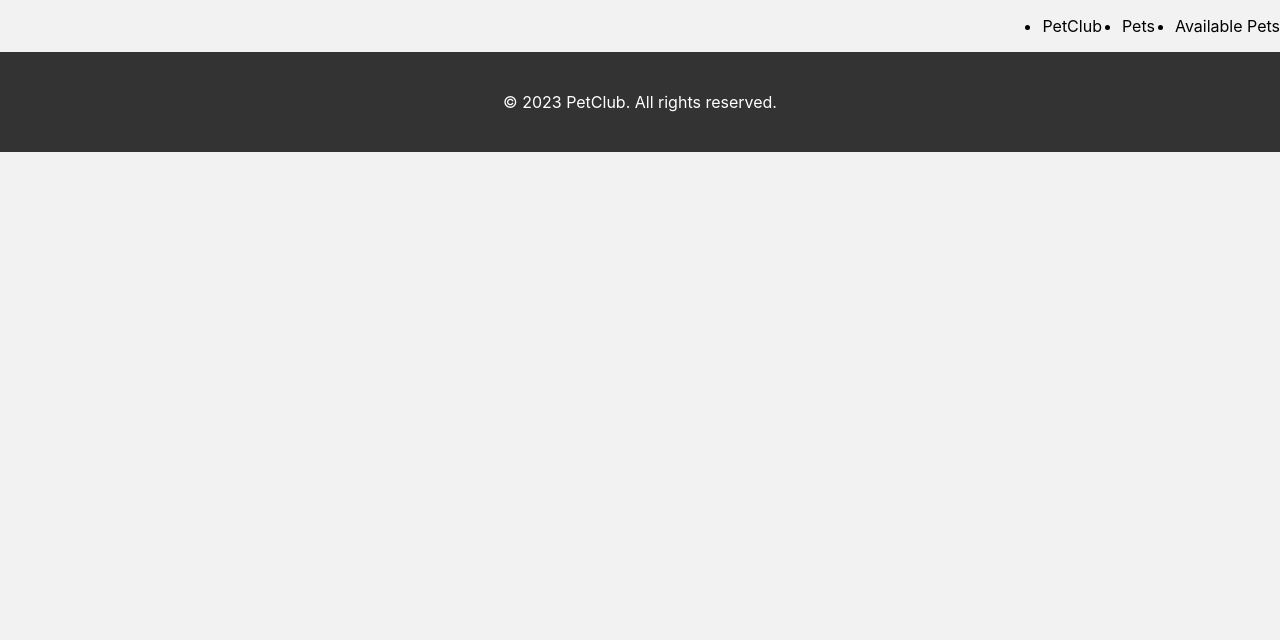
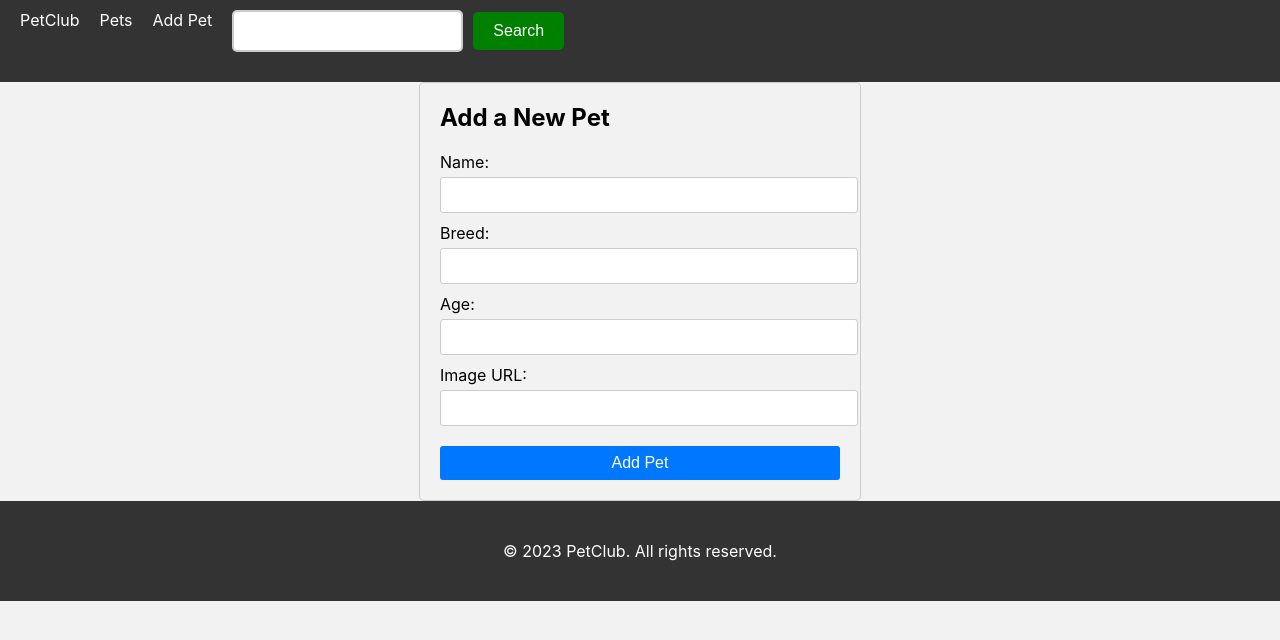
Before and after one commit to DOROTHY2322/phase--3-petfinder-client, a React (Create React App) app: page /add-pet in a window 1280 px wide. Shown: the top 640 px of the page. Built offline with nearby package versions, Linux system fonts and the light colour scheme.

Commit message:
new components

```diff
--- a/src/App.css
+++ b/src/App.css
@@ -151,3 +151,176 @@ a {
   color: black;
   text-decoration: ivory;
 }
+
+.add-pet-form {
+  display: flex;
+  flex-direction: column;
+  max-width: 400px;
+  margin: 0 auto;
+  padding: 20px;
+  border: 1px solid #ccc;
+  border-radius: 5px;
+}
+
+.add-pet-form h2 {
+  margin-top: 0;
+}
+
+.add-pet-form label {
+  display: block;
+  margin-bottom: 10px;
+}
+
+.add-pet-form input[type="text"],
+.add-pet-form input[type="number"] {
+  display: block;
+  width: 100%;
+  padding: 8px;
+  border: 1px solid #ccc;
+  border-radius: 3px;
+  font-size: 16px;
+  margin-top: 5px;
+}
+
+.add-pet-form input[type="text"]:focus,
+.add-pet-form input[type="number"]:focus {
+  outline: none;
+  border-color: #0077ff;
+}
+
+.add-pet-form button[type="submit"] {
+  background-color: #0077ff;
+  color: #fff;
+  border: none;
+  border-radius: 3px;
+  font-size: 16px;
+  padding: 8px;
+  cursor: pointer;
+  margin-top: 10px;
+  transition: background-color 0.3s ease-in-out;
+}
+
+.add-pet-form button[type="submit"]:hover {
+  background-color: #0053ba;
+}
+.search-form {
+  display: flex;
+  align-items: center;
+  margin-bottom: 20px;
+}
+
+.search-input {
+  padding: 10px;
+  font-size: 16px;
+  border: 2px solid #ccc;
+  border-radius: 5px;
+  margin-right: 10px;
+}
+
+.search-button {
+  padding: 10px 20px;
+  background-color: #008000;
+  color: #fff;
+  font-size: 16px;
+  border: none;
+  border-radius: 5px;
+  cursor: pointer;
+}
+
+.search-results {
+  margin-top: 20px;
+  list-style: none;
+  padding: 0;
+}
+
+.search-result-link {
+  color: #008000;
+  text-decoration: none;
+  font-size: 16px;
+  transition: color 0.2s ease-in-out;
+}
+
+.search-result-link:hover {
+  color: #006400;
+}
+/* Pets.css */
+
+.pets-container {
+  max-width: 800px;
+  margin: 0 auto;
+  padding: 20px;
+}
+
+.pet-grid {
+  display: grid;
+  grid-template-columns: repeat(auto-fit, minmax(300px, 1fr));
+  gap: 20px;
+}
+
+.pet-card {
+  background-color: #fff;
+  box-shadow: 0 0 5px rgba(0, 0, 0, 0.2);
+  padding: 20px;
+  text-align: center;
+}
+
+.pet-image {
+  width: 100%;
+  height: 200px;
+  object-fit: cover;
+  margin-bottom: 10px;
+}
+
+.pet-name {
+  margin: 0;
+  font-size: 24px;
+}
+
+.pet-info {
+  margin: 0;
+  font-size: 16px;
+  color: #555;
+}
+
+button {
+  padding: 10px 20px;
+  background-color: #f44336;
+  color: #fff;
+  border: none;
+  border-radius: 5px;
+  font-size: 16px;
+  cursor: pointer;
+  transition: background-color 0.3s ease;
+}
+
+button:hover {
+  background-color: #c62828;
+}
+nav {
+  background-color: #333;
+  color: #fff;
+  display: flex;
+  justify-content: space-between;
+  align-items: center;
+  padding: 10px;
+}
+
+nav ul {
+  list-style: none;
+  display: flex;
+  margin: 0;
+  padding: 0;
+}
+
+nav li {
+  margin: 0 10px;
+}
+
+nav a {
+  color: #fff;
+  text-decoration: none;
+}
+
+nav a:hover {
+  text-decoration: underline;
+}
--- a/src/App.js
+++ b/src/App.js
@@ -1,8 +1,9 @@
-import './App.css'
+import './App.css';
 import { BrowserRouter as Router, Routes, Route, Link } from 'react-router-dom';
 import Pets from './components/Pets';
 import Home from './components/Home';
-import AvailablePets from './components/AvailablePets';
+import SearchForm from './components/SearchForm';
+import AddPetForm from './components/AddPetForm';
 
 function App() {
   return (
@@ -17,7 +18,10 @@ function App() {
               <Link to="/pets">Pets</Link>
             </li>
             <li>
-              <Link to="/pets/available">Available Pets</Link>
+              <Link to="/add-pet">Add Pet</Link>
+            </li>
+            <li>
+              <SearchForm />
             </li>
           </ul>
         </nav>
@@ -27,7 +31,7 @@ function App() {
             <Routes>
               <Route path="/" element={<Home />} />
               <Route path="/pets" element={<Pets />} />
-              <Route path="/pets/available" element={<AvailablePets />} />
+              <Route path="/add-pet" element={<AddPetForm />} />
             </Routes>
           </div>
         </div>
--- /dev/null
+++ b/src/components/AddPetForm.js
@@ -0,0 +1,55 @@
+import React, { useState } from 'react';
+
+function AddPetForm({ onAddPet }) {
+  const [name, setName] = useState('');
+  const [breed, setBreed] = useState('');
+  const [age, setAge] = useState('');
+  const [imgUrl, setImgUrl] = useState('');
+
+  const handleSubmit = (event) => {
+    event.preventDefault();
+    const newPet = { name, breed, age, img_url: imgUrl };
+
+    fetch('https://dorothy-sinatra-petfinder.onrender.com/pets', {
+      method: 'POST',
+      headers: {
+        'Content-Type': 'application/json'
+      },
+      body: JSON.stringify(newPet)
+    })
+    .then(response => response.json())
+    .then(data => {
+      onAddPet(data);
+      setName('');
+      setBreed('');
+      setAge('');
+      setImgUrl('');
+    })
+    .catch(error => console.error(error));
+  };
+
+  return (
+    <form className="add-pet-form" onSubmit={handleSubmit}>
+      <h2>Add a New Pet</h2>
+      <label>
+        Name:
+        <input type="text" value={name} onChange={(event) => setName(event.target.value)} required />
+      </label>
+      <label>
+        Breed:
+        <input type="text" value={breed} onChange={(event) => setBreed(event.target.value)} required />
+      </label>
+      <label>
+        Age:
+        <input type="number" value={age} onChange={(event) => setAge(event.target.value)} required />
+      </label>
+      <label>
+        Image URL:
+        <input type="text" value={imgUrl} onChange={(event) => setImgUrl(event.target.value)} />
+      </label>
+      <button type="submit">Add Pet</button>
+    </form>
+  );
+}
+
+export default AddPetForm;
--- a/src/components/AvailablePets.js
+++ b/src/components/AvailablePets.js
@@ -4,25 +4,27 @@ function AvailablePets() {
   const [pets, setPets] = useState([]);
 
   useEffect(() => {
-    async function fetchPets() {
-      const response = await fetch('/pets/available');
-      const data = await response.json();
-      setPets(data);
-    }
-
-    fetchPets();
+    fetch('https://dorothy-sinatra-petfinder.onrender.com/pets/available')
+      .then(response => response.json())
+      .then(data => setPets(data))
+      .catch(error => console.error(error));
   }, []);
 
   return (
-    <div>
+    <div className="available-pets">
       <h1>Available Pets</h1>
-      {pets.map(pet => (
-        <div key={pet.id}>
-          <h2>{pet.name}</h2>
-          <img src={pet.image_url} alt={pet.name} />
-          <p>{pet.description}</p>
-        </div>
-      ))}
+      <ul className="available-pets-list">
+        {pets.map(pet => (
+          <li key={pet.id} className="available-pet-item">
+            {pet.img_url && <img src={pet.img_url} alt={pet.name} className="available-pet-img" />}
+            <div className="available-pet-details">
+              <h2>{pet.name}</h2>
+              <p>Breed: {pet.breed}</p>
+              <p>Age: {pet.age}</p>
+            </div>
+          </li>
+        ))}
+      </ul>
     </div>
   );
 }
--- a/src/components/Pets.js
+++ b/src/components/Pets.js
@@ -1,4 +1,5 @@
 import React, { useState, useEffect } from 'react';
+import AddPetForm from './AddPetForm';
 
 function Pets() {
   const [pets, setPets] = useState([]);
@@ -10,27 +11,29 @@ function Pets() {
       .catch((error) => console.error(error));
   }, []);
 
-  const handleDelete = (id) => {
-    fetch(`https://dorothy-sinatra-petfinder.onrender.com/pets/${id}`, {
+  const handleDelete = async (id) => {
+    try {
+      await fetch(`https://dorothy-sinatra-petfinder.onrender.com/pets/${id}`, {
         method: 'DELETE',
-    })
-      .then((response) => response.json())
-      .then(() => {
-        const updatedPets = pets.filter((pet) => pet.id !== id);
-        setPets(updatedPets);
-      })
-      .catch((error) => console.error(error));
+      });
+      setPets((prevPets) => prevPets.filter((pet) => pet.id !== id));
+    } catch (error) {
+      console.error(error);
+    }
+  };
+
+  const handleAddPet = (pet) => {
+    setPets((prevPets) => [...prevPets, pet]);
   };
 
   return (
     <div className="pets-container">
       <h1>List of Pets</h1>
+      <AddPetForm onAddPet={handleAddPet} />
       <div className="pet-grid">
         {pets.map((pet) => (
           <div className="pet-card" key={pet.id}>
-          {pet.img_url && (
-            <img className="pet-image" src={pet.img_url} alt={pet.name} />
-          )}
+            {pet.img_url && <img className="pet-image" src={pet.img_url} alt={pet.name} />}
             <h2 className="pet-name">{pet.name}</h2>
             <p className="pet-info">Breed: {pet.breed}</p>
             <p className="pet-info">Age: {pet.age}</p>
--- a/src/components/SearchForm.js
+++ b/src/components/SearchForm.js
@@ -1,5 +1,6 @@
 import React, { useState } from 'react';
 import { Link } from 'react-router-dom';
+
 
 function SearchForm() {
   const [query, setQuery] = useState('');
@@ -12,7 +13,7 @@ function SearchForm() {
   const handleSearchSubmit = (e) => {
     e.preventDefault();
 
-    fetch(`/pets/search?q=${query}`)
+    fetch(`https://dorothy-sinatra-petfinder.onrender.com/pets/search?q=${query}`)
       .then((res) => res.json())
       .then((data) => {
         setPets(data);
@@ -23,14 +24,14 @@ function SearchForm() {
   };
 
   return (
-    <form onSubmit={handleSearchSubmit}>
-      <input type="text" value={query} onChange={handleQueryChange} />
-      <button type="submit">Search</button>
+    <form onSubmit={handleSearchSubmit} className="search-form">
+      <input type="text" value={query} onChange={handleQueryChange} className="search-input" />
+      <button type="submit" className="search-button">Search</button>
       {pets.length > 0 && (
-        <ul>
+        <ul className="search-results">
           {pets.map((pet) => (
             <li key={pet.id}>
-              <Link to={`/pets/${pet.id}`}>{pet.name}</Link>
+              <Link to={`/pets/${pet.id}`} className="search-result-link">{pet.name}</Link>
             </li>
           ))}
         </ul>
```
Lines whose indentation alone changed are shown as unchanged.
